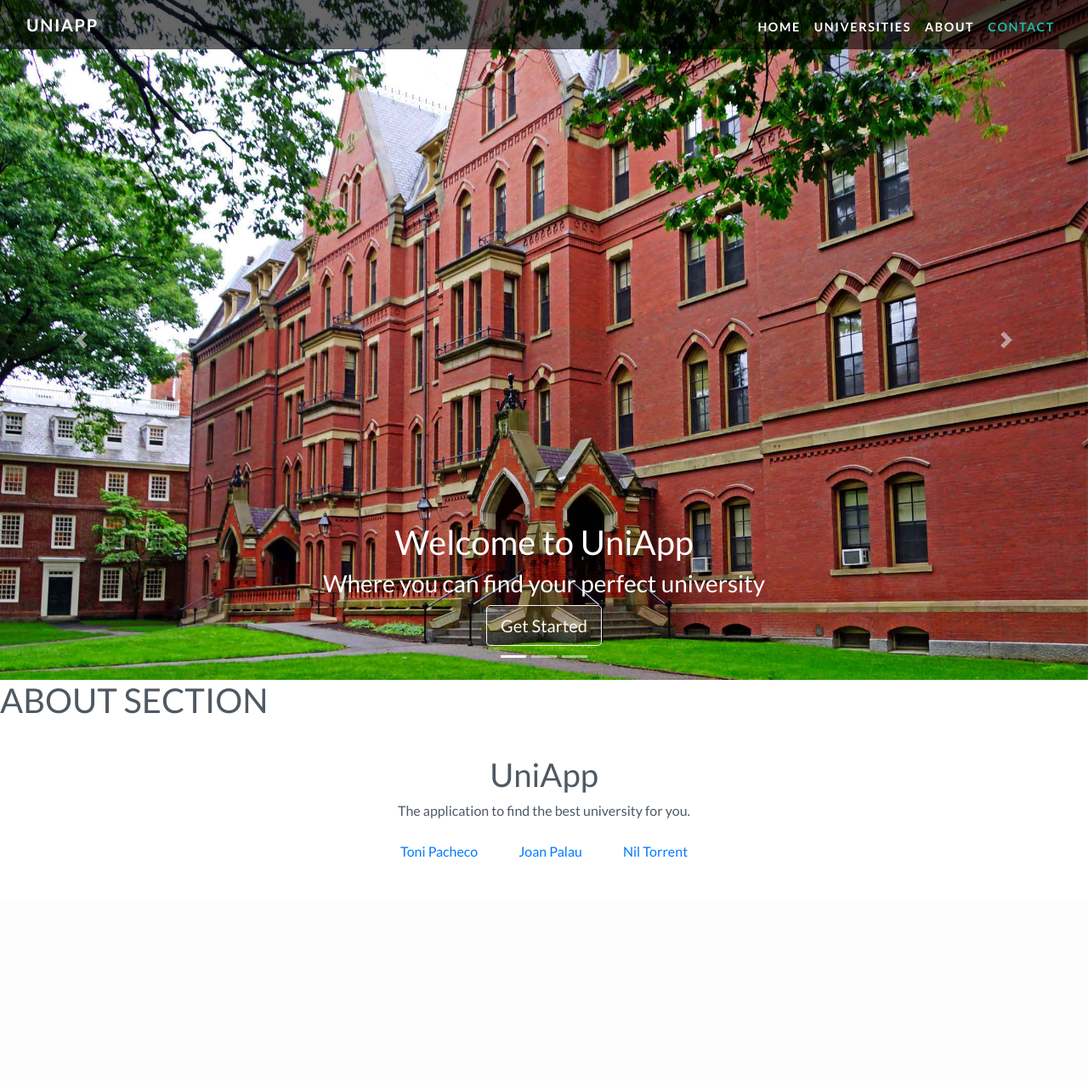
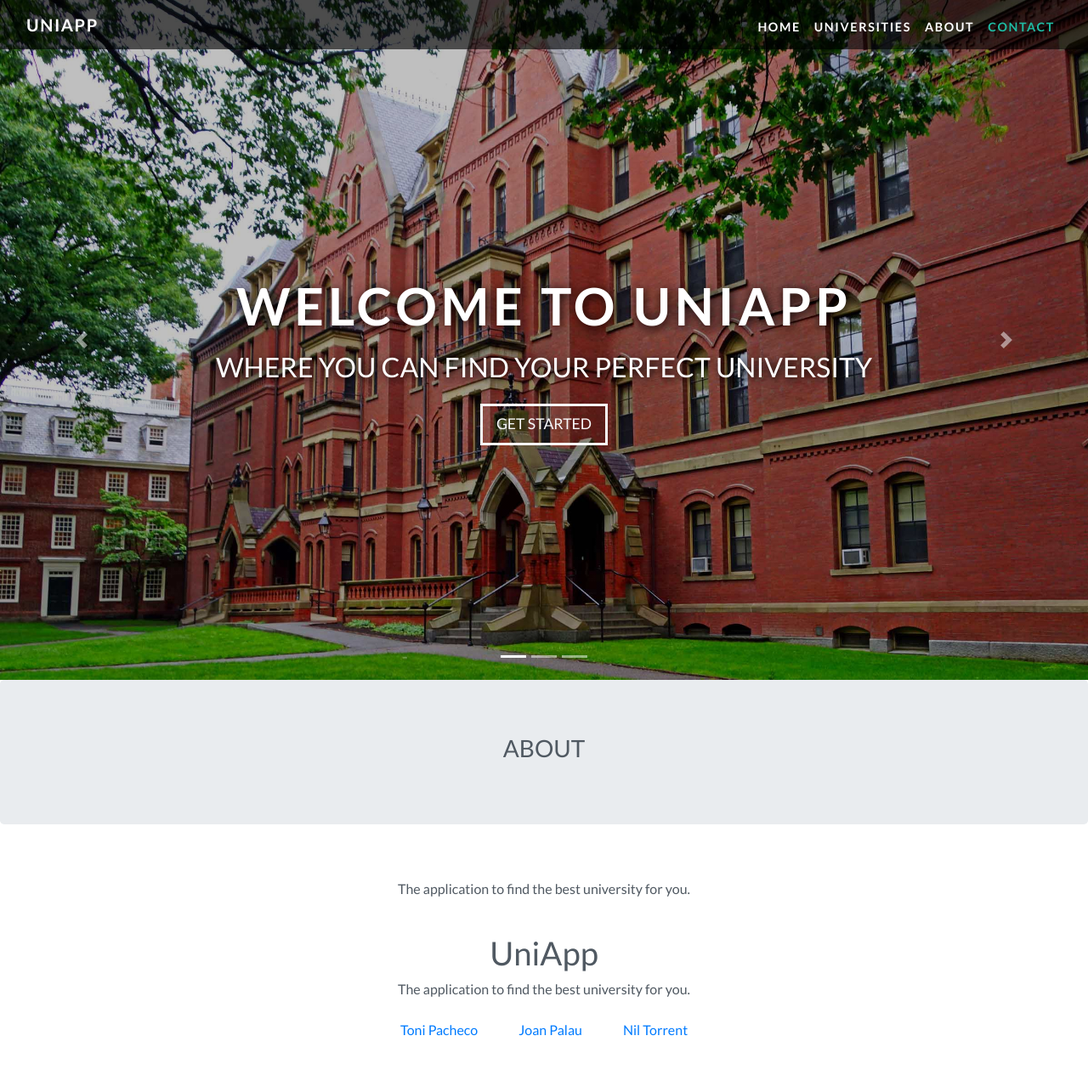
Before and after one commit to JoanPalau/UniversityApp3.0, a Django app: page / in a window 1280 px wide. Shown: the whole page at 85% size. Before the commit the page ends 1009 px from the top, so only its background shows below. Run offline with Django 3.2, Linux system fonts and the light colour scheme; some libraries are stand-ins or nearby versions.

Commit message:
Styling the home page.

```diff
--- a/assets/style.css
+++ b/assets/style.css
@@ -33,6 +33,35 @@
  .carousel-item {
      background-size: cover;
      height: 100vh;
+ }
+
+ .carousel-caption {
+     position: absolute;
+     top: 38%;
+     text-transform: uppercase;
+     width: 100%;
+     right: 0;
+     left: 0;
+ }
+
+ .carousel-caption h1 {
+     font-size: 3.8rem;
+     font-weight: 700;
+     letter-spacing: .3rem;
+     text-shadow: .1rem .1rem .8rem black;
+     padding-bottom: .5rem;
+ }
+
+ .carousel-caption h3 {
+     font-size: 2rem;
+     text-shadow: .1rem .1rem .5rem black;
+     padding-bottom: 1rem;
+ }
+
+ .btn-lg {
+     border-width: medium;
+     border-radius: 0;
+     font-size: 1.1rem;
  }
 
  /*--- Cards ---*/
--- a/univoting/templates/univoting/home.html
+++ b/univoting/templates/univoting/home.html
@@ -14,7 +14,12 @@
 
             <div class="carousel-inner" role="listbox">
                 <!-- Slide 1 -->
-                <div class="carousel-item active" style="background-image: url('{% static "image1.jpg" %}')";></div>
+                <div class="carousel-item active" style="background-image:
+                        linear-gradient(
+                        rgba(0, 0, 0, 0.25),
+                        rgba(0, 0, 0, 0.25)
+                        ),
+                        url('{% static "image1.jpg" %}')";></div>
                 <div class="carousel-caption text-center">
                     <h1>Welcome to UniApp</h1>
                     <h3>Where you can find your perfect university</h3>
@@ -22,10 +27,19 @@
                 </div>
 
                 <!-- Slide 2 -->
-                <div class="carousel-item" style="background-image: url('{% static "image2.jpg" %}')";></div>
+                <div class="carousel-item" style="background-image:
+                        linear-gradient(
+                        rgba(0, 0, 0, 0.25),
+                        rgba(0, 0, 0, 0.25)
+                        ),
+                        url('{% static "image2.jpg" %}')";></div>
                 <!-- Slide 3 -->
-                <div class="carousel-item" style="background-image: url('{% static "image3.jpg" %}')";></div>
-
+                <div class="carousel-item" style="background-image:
+                        linear-gradient(
+                        rgba(0, 0, 0, 0.25),
+                        rgba(0, 0, 0, 0.25)
+                        ),
+                        url('{% static "image3.jpg" %}')";></div>
             </div> <!-- End Carousel Inner -->
 
             <!-- Prev & Next Buttons -->
@@ -40,9 +54,17 @@
 
     <!-- END IMAGE SLIDER -->
 
-    <div id="about">
-        <h1>ABOUT SECTION</h1>
+    <!-- ABOUT SECTION -->
+    <div id="about" class="jumbotron container-fluid">
+        <h3 class="heading text-center">ABOUT</h3>
+        <div class="heading-underline"></div>
     </div>
+
+    <div class="narrow text-center">
+        <p class=""lead>The application to find the best university for you.</p>
+    </div>
+
+    <!-- END ABOUT SECTION -->
 
     {% include "univoting/footer.html" %}
 
```
